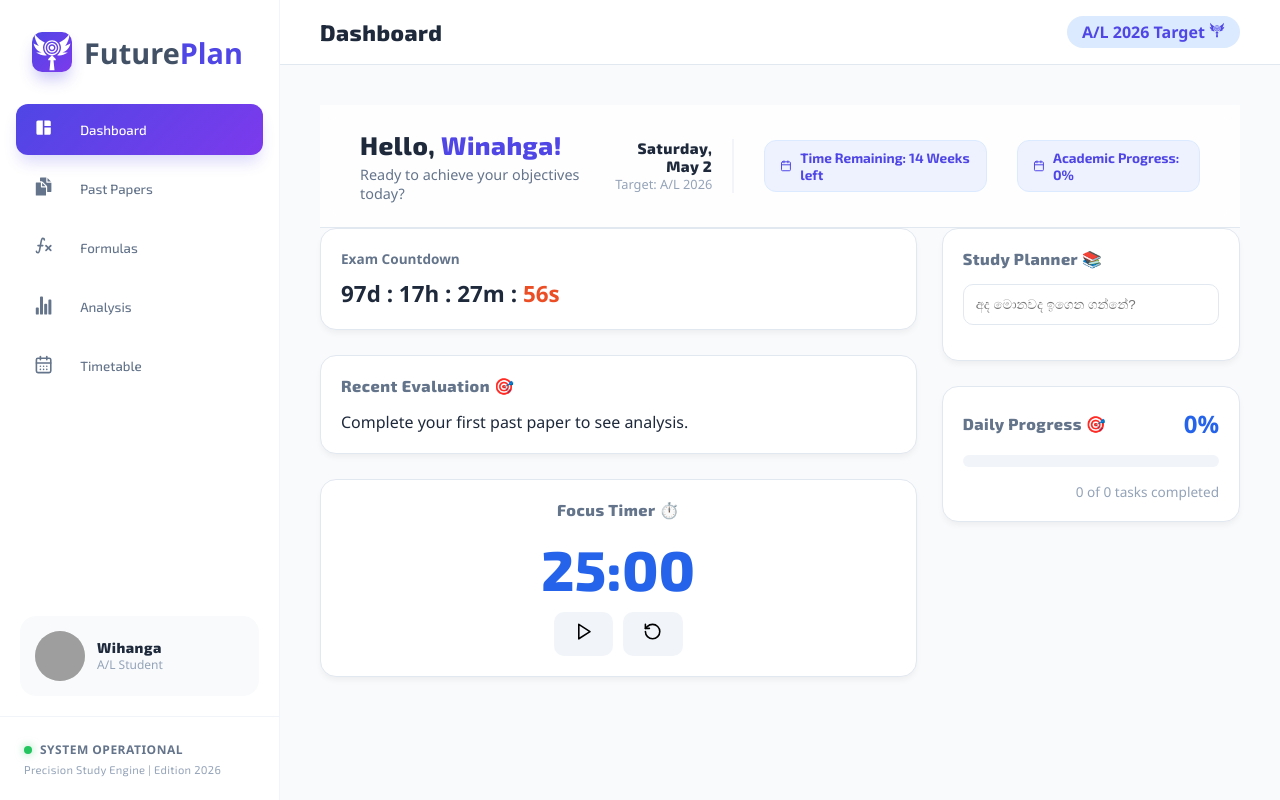
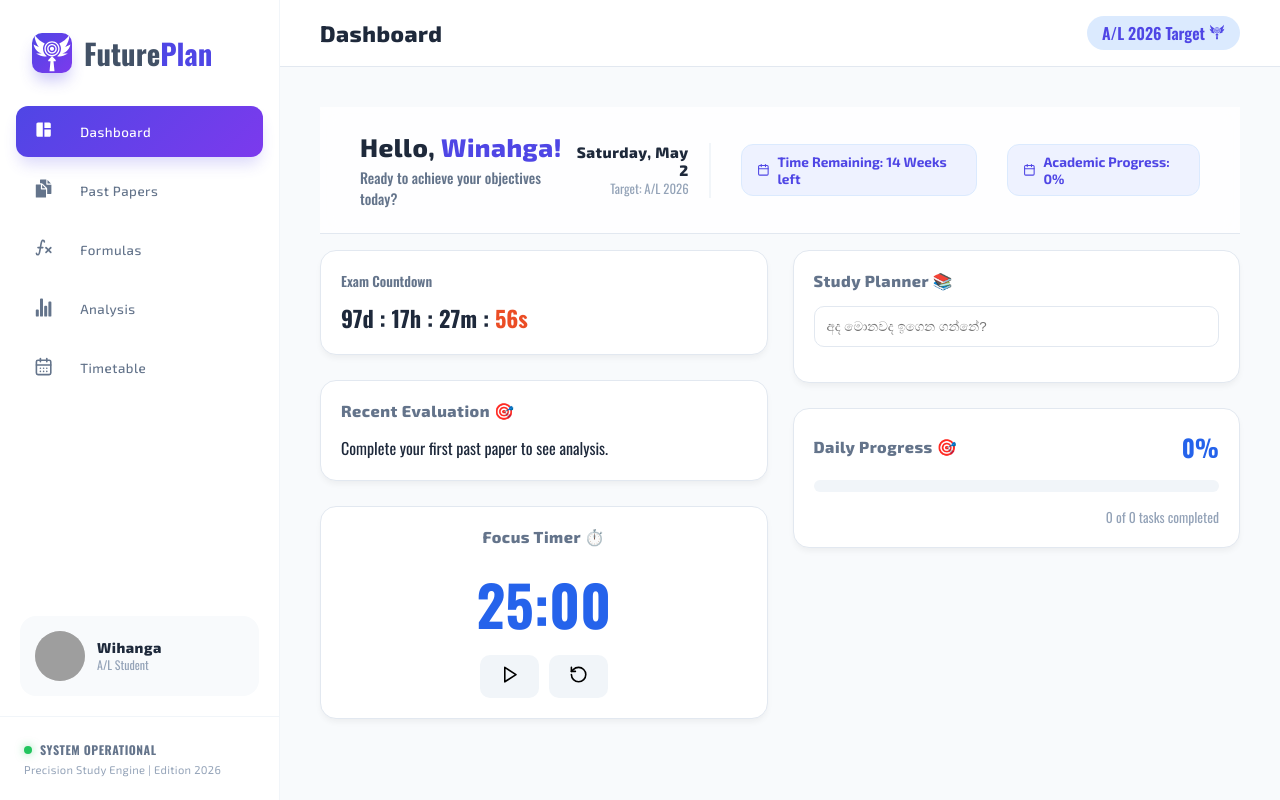
Before and after one commit to lakshan-beast/Future-Plan, a React (Vite) app: page / in a window 1280 px wide. Built offline with nearby package versions, Linux system fonts and the light colour scheme; grey boxes are pictures that could not be loaded.

Commit message:
Refactor main.scss: remove commented-out styles, update font family, and enhance layout with glassmorphism effect

```diff
--- a/src/styles/main.scss
+++ b/src/styles/main.scss
@@ -1,71 +1,3 @@
-// // Variables
-// $primary-color: #2563eb; // Blue එක accents වලට විතරක් ගමු
-// $bg-color: #f8fafc;
-// $sidebar-bg: #ffffff;
-// $text-main: #1e293b;
-// $border-color: #e2e8f0;
-
-// body {
-//   margin: 0;
-//   font-family: "Inter", sans-serif;
-//   background-color: $bg-color;
-//   color: $text-main;
-// }
-
-// .app-container {
-//   display: flex;
-//   height: 100vh;
-
-//   .sidebar {
-//     width: 260px;
-//     background: $sidebar-bg;
-//     border-right: 1px solid $border-color;
-//     display: flex;
-//     flex-direction: column;
-
-//     .logo {
-//       padding: 2rem;
-//       font-size: 1.5rem;
-//       font-weight: bold;
-//       color: $primary-color;
-//       border-bottom: 1px solid $border-color;
-//     }
-
-//     nav {
-//       flex: 1;
-//       padding: 1rem;
-
-//       button {
-//         width: 100%;
-//         padding: 0.8rem 1rem;
-//         margin-bottom: 0.5rem;
-//         border: none;
-//         border-radius: 8px;
-//         background: transparent;
-//         text-align: left;
-//         cursor: pointer;
-//         transition: 0.3s;
-//         color: $text-main;
-
-//         &:hover {
-//           background: #f1f5f9;
-//         }
-//         &.active {
-//           background: #eff6ff;
-//           color: $primary-color;
-//           font-weight: 600;
-//         }
-//       }
-//     }
-//   }
-
-//   .content {
-//     flex: 1;
-//     overflow-y: auto;
-//     padding: 2rem;
-//   }
-// }
-
 $primary: #2563eb;
 $bg-light: #f8fafc;
 $white: #ffffff;
@@ -87,7 +19,7 @@ $sidebar-collapsed-width: 80px;
 $active-gradient: linear-gradient(135deg, #4f46e5 0%, #7c3aed 100%);
 
 $font-exo: "Exo 2", sans-serif;
-$font-outfit: "Outfit", sans-serif;
+$font-outfit: "Oswald", sans-serif;
 
 * {
   box-sizing: border-box;
@@ -97,9 +29,7 @@ $font-outfit: "Outfit", sans-serif;
 
 body {
   margin: 0;
-  font-family: "Segoe UI", Tahoma, Geneva, Verdana, sans-serif;
-  // font-family: $font-outfit;
-
+  font-family: $font-outfit;
   background-color: $bg-light;
   color: $text-dark;
 }
@@ -107,17 +37,10 @@ h1,
 h2,
 h3,
 h4,
-.timer-display,
-.stat-val,
-.logo-section h2 {
+button {
   font-family: $font-exo;
   font-weight: 800;
   letter-spacing: 0.5px;
-}
-
-.sidebar button {
-  font-family: $font-exo;
-  font-weight: 600;
 }
 
 .app-container {
@@ -366,6 +289,7 @@ h4,
     justify-content: space-between;
     align-items: center;
     padding: 1.5rem 2.5rem;
+    margin-bottom: 1rem;
     background: rgba(255, 255, 255, 0.8);
     -webkit-backdrop-filter: blur(10px);
     backdrop-filter: blur(10px); // Glassmorphism effect
@@ -381,7 +305,7 @@ h4,
         color: #1e293b;
         span {
           color: #4f46e5;
-        } // නමට වෙනම පාටක්
+        }
       }
       p {
         margin: 5px 0 0 0;
@@ -430,7 +354,7 @@ h4,
 
   .main-grid {
     display: grid;
-    grid-template-columns: 2fr 1fr;
+    grid-template-columns: 1fr 1fr;
     gap: 25px;
   }
 
```
